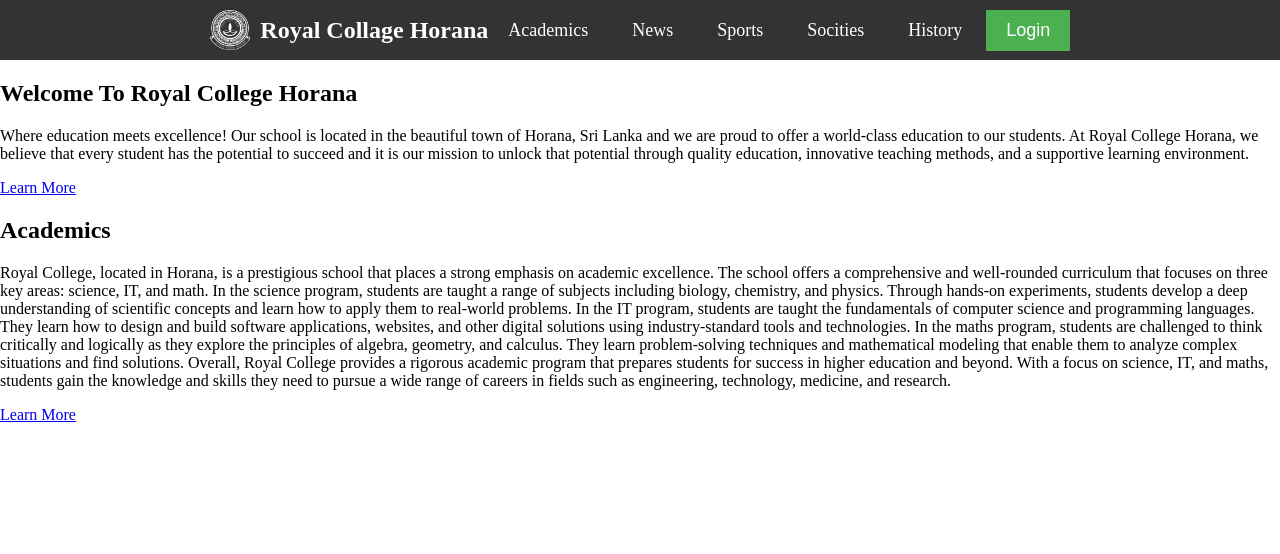
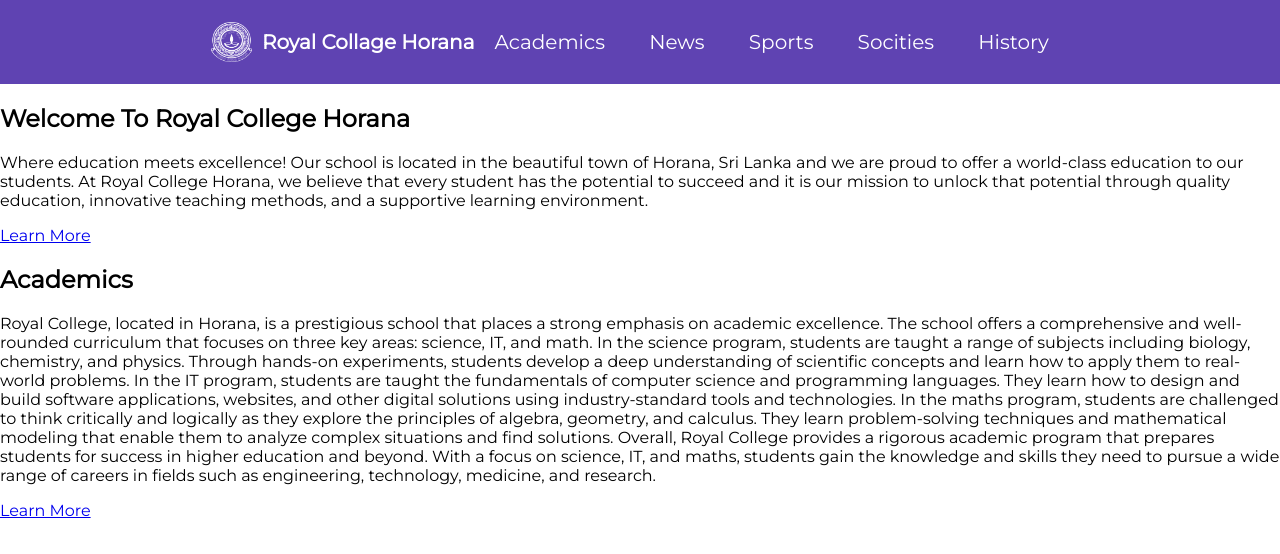
Before and after one commit to HimashaWeerakkody/Simple-Website-Frontend, a plain HTML site: page index.html in a window 1280 px wide. Drawn offline with Linux system fonts and the light colour scheme; a script that the page names is missing.

Commit message:
fix
upgrades

```diff
--- a/Assets/CSS/styles.css
+++ b/Assets/CSS/styles.css
@@ -1,3 +1,5 @@
+@import url('https://fonts.googleapis.com/css?family=Montserrat&display=swap');
+
 :root {
   --primary-color: #212427;
   --secondary-color:#5F43B2;
@@ -6,21 +8,23 @@
 
 body {
   margin: 0;
+  font-family: 'Montserrat', sans-serif;
 }
 nav {
-  background-color: #333;
+  background-color: var(--secondary-color);
   overflow: hidden;
   display: flex;
   justify-content: center;
   align-items: center;
-  height: 60px;
+  height: 84px;
   padding: 0 20px;
 }
 
 nav a {
+  font-weight: 400;
   color: white;
   text-decoration: none;
-  font-size: 18px;
+  font-size: 20px;
   margin: 0 10px;
   padding: 10px;
 }
@@ -41,19 +45,9 @@ nav a:hover {
 }
 
 .logo h1 {
-  font-size: 24px;
+  font-size: 20px;
   color: white;
   margin: 0;
   padding: 0;
+  font-weight: 700;
 }
-
-.login {
-  background-color: #4CAF50;
-  border: none;
-  color: white;
-  padding: 10px 20px;
-  text-align: center;
-  text-decoration: none;
-  font-size: 18px;
-  cursor: pointer;
-}
--- a/index.html
+++ b/index.html
@@ -28,7 +28,6 @@
                     <a href="#">Sports</a>
                     <a href="#">Socities</a>
                     <a href="#">History</a>
-                    <button class="login">Login</button>
                 </div>
             </nav>
         </header>
```
